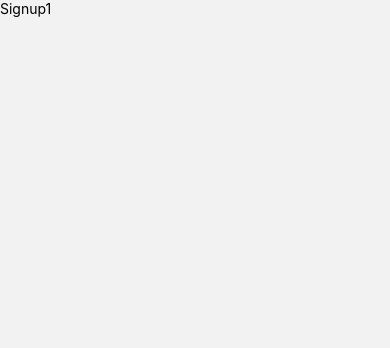
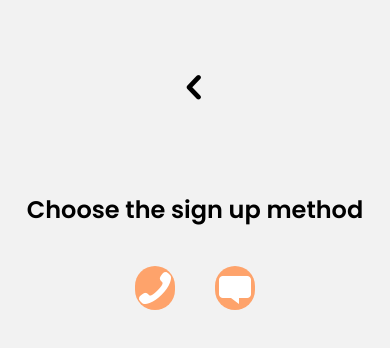
Before and after one commit to hassancodess/TravellyApp-ReactNative, a React Native app: screen /Signup1 in a window 390 px wide. Shown: the top 348 px of the page. Built offline with nearby package versions, Linux system fonts and the light colour scheme.

Commit message:
integrate buttons

```diff
--- a/screens/signup/Signup1.js
+++ b/screens/signup/Signup1.js
@@ -1,14 +1,38 @@
-import { StyleSheet, Text, View } from 'react-native'
 import React from 'react'
-
-const Signup1 = () => {
-  return (
-    <View>
-      <Text>Signup1</Text>
+import { Text, View, Pressable } from 'react-native'
+// Components
+import Container from '../../components/shared/Container'
+import Line from '../../components/onboarding/Line'
+import IconButton from '../../components/shared/IconButton'
+// Icons
+import { Entypo } from '@expo/vector-icons'
+const Signup1 = () => (
+  <Container styles=''>
+    <View className='mb-16'>
+      {/* Lines Container*/}
+      <View className={`flex-row overflow-hidden justify-center`}>
+        <Line variant={'primary4'} />
+        <Line variant={'secondary4'} />
+        <Line variant={'secondary4'} />
+        <Line variant={'secondary4'} />
+      </View>
+      {/* Back Button */}
+      <View className='my-5'>
+        <Entypo name='chevron-left' size={42} color='black' />
+      </View>
     </View>
-  )
-}
+    {/* Text */}
+    <View className='w-full mb-10'>
+      <Text className='text-2xl text-center font-psemibold'>
+        Choose the sign up method
+      </Text>
+    </View>
+    {/* Buttons */}
+    <View className='flex flex-row w-full justify-center'>
+      <IconButton icon='phone' />
+      <IconButton icon='message' styles='ml-10' />
+    </View>
+  </Container>
+)
 
 export default Signup1
-
-const styles = StyleSheet.create({})
```
